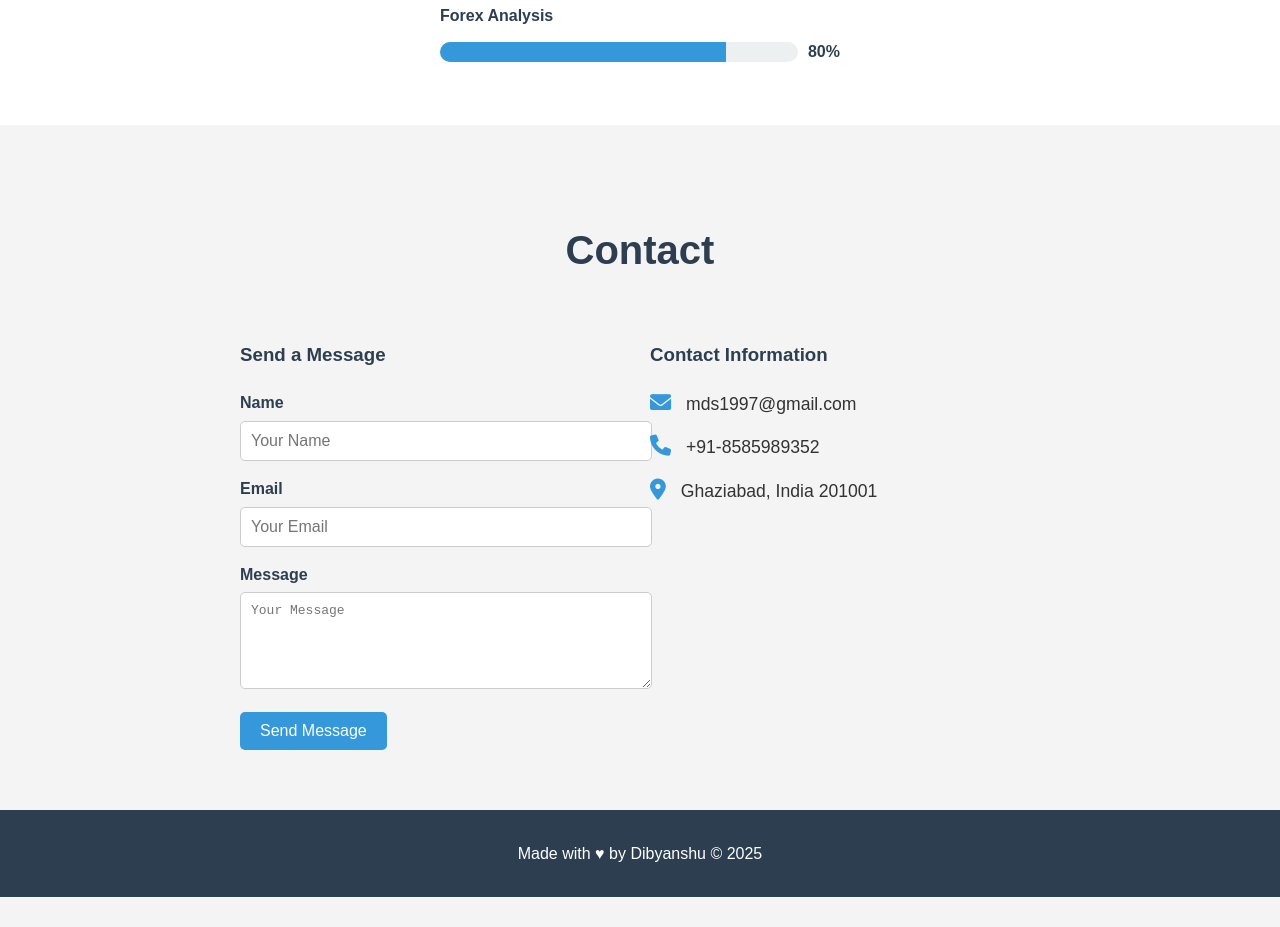
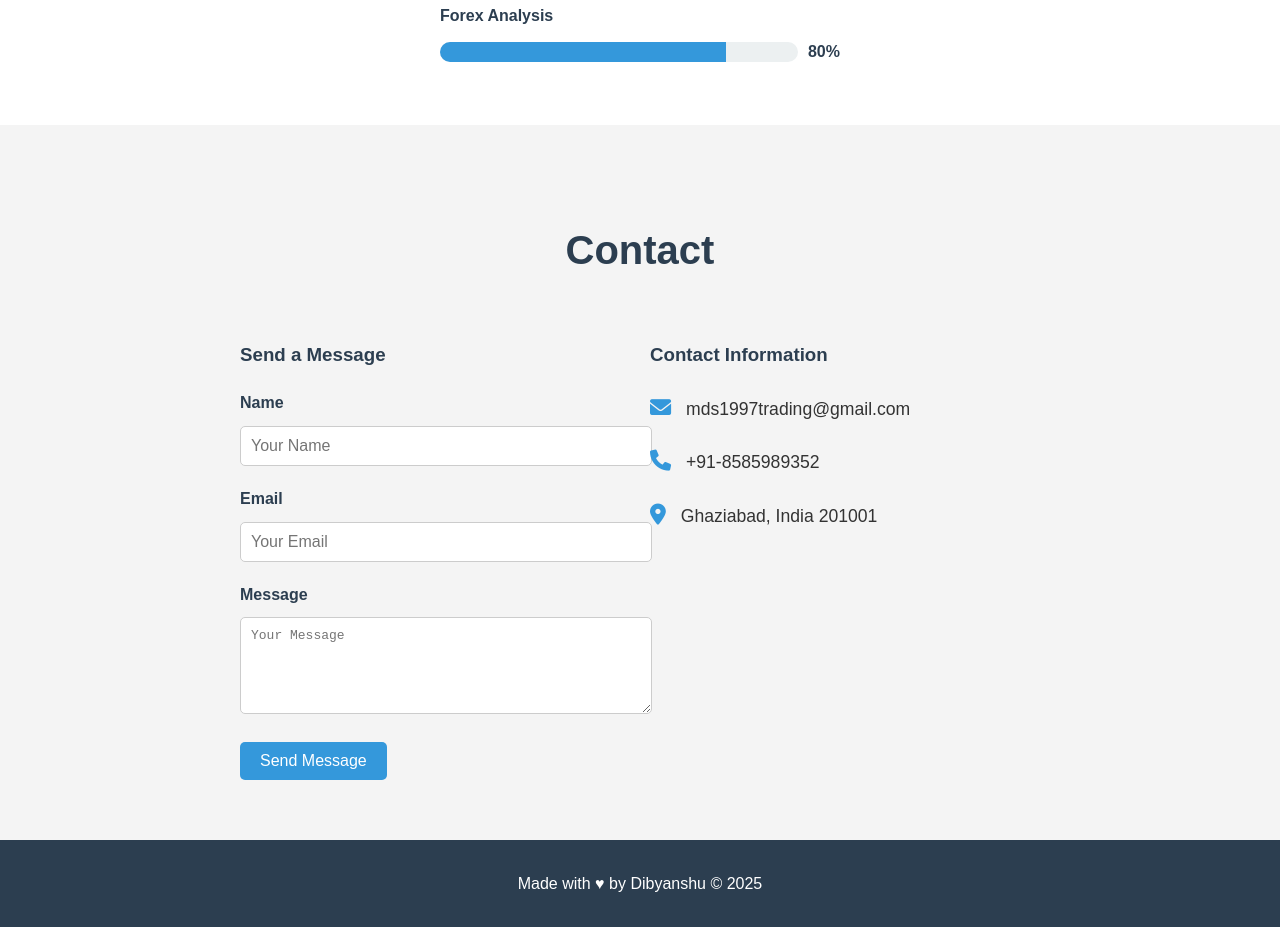
Before and after one commit to Eeeeco/Test, a plain HTML site: page index.html in a window 1280 px wide. Shown: the part 3976-4903 px from the top of the page. Before the commit the page ends 4873 px from the top, so only its background shows below. Drawn offline with Linux system fonts and the light colour scheme.

Commit message:
Update index.html

```diff
--- a/index.html
+++ b/index.html
@@ -250,14 +250,14 @@
         }
         .contact-form label {
             display: block;
-            margin-bottom: 5px;
+            margin-bottom: 10px;
             font-weight: bold;
             color: #2c3e50;
         }
         .contact-form input, .contact-form textarea {
             width: 100%;
             padding: 10px;
-            margin-bottom: 15px;
+            margin-bottom: 20px;
             border: 1px solid #ccc;
             border-radius: 5px;
             font-size: 1em;
@@ -276,7 +276,7 @@
             background-color: #2980b9;
         }
         .contact-details p {
-            margin: 15px 0;
+            margin: 25px 0;
             font-size: 1.1em;
         }
         .contact-details i {
@@ -345,6 +345,9 @@
             }
             .contact-form button {
                 width: 100%;
+            }
+            .hero {
+                margin-top: 20px;
             }
         }
     </style>
@@ -415,7 +418,7 @@
     <!-- Experience Section -->
     <section id="experience">
         <h2>Experience</h2>
-        <!-- Current Experience: Trader & Market Strategist -->
+        <!-- Trader & Market Strategist Experience -->
         <div class="job">
             <h3>Trader & Market Strategist</h3>
             <p>Sep 2024 – Present</p>
@@ -429,7 +432,7 @@
                 <li>Maintain a diversified portfolio across multiple asset classes, balancing short-term profits with long-term growth opportunities to ensure consistent returns.</li>
             </ul>
         </div>
-        <!-- Previous Experience: Hero Motors Limited -->
+        <!-- Executive Assistant Experience -->
         <div class="job">
             <h3>Executive Assistant</h3>
             <p>Hero Motors Limited, Gautam Buddh Nagar | May 2018 - Aug 2024</p>
@@ -560,7 +563,7 @@
         <div class="contact-wrapper">
             <div class="contact-form">
                 <h3>Send a Message</h3>
-                <form action="mailto:mds1997@gmail.com" method="post" enctype="text/plain">
+                <form action="mailto:mds1997trading@gmail.com" method="post" enctype="text/plain">
                     <label for="name">Name</label>
                     <input type="text" id="name" name="name" placeholder="Your Name" required>
                     <label for="email">Email</label>
@@ -572,7 +575,7 @@
             </div>
             <div class="contact-details">
                 <h3>Contact Information</h3>
-                <p><i class="fas fa-envelope"></i> mds1997@gmail.com</p>
+                <p><i class="fas fa-envelope"></i> mds1997trading@gmail.com</p>
                 <p><i class="fas fa-phone"></i> +91-8585989352</p>
                 <p><i class="fas fa-map-marker-alt"></i> Ghaziabad, India 201001</p>
             </div>
@@ -584,7 +587,7 @@
         <p>Made with ♥ by Dibyanshu © 2025</p>
     </footer>
 
-    <!-- JavaScript for Animation -->
+    <!-- JavaScript for Animation and Scroll Adjustment -->
     <script>
         document.addEventListener('DOMContentLoaded', function() {
             // Timeline Observer
@@ -610,6 +613,12 @@
                 });
             }, { threshold: 0.5 });
             skillsObserver.observe(skillsSection);
+
+            // Set scroll-margin-top for sections based on header height
+            const headerHeight = document.querySelector('nav').offsetHeight;
+            document.querySelectorAll('section').forEach(section => {
+                section.style.scrollMarginTop = headerHeight + 'px';
+            });
         });
     </script>
 </body>
```
